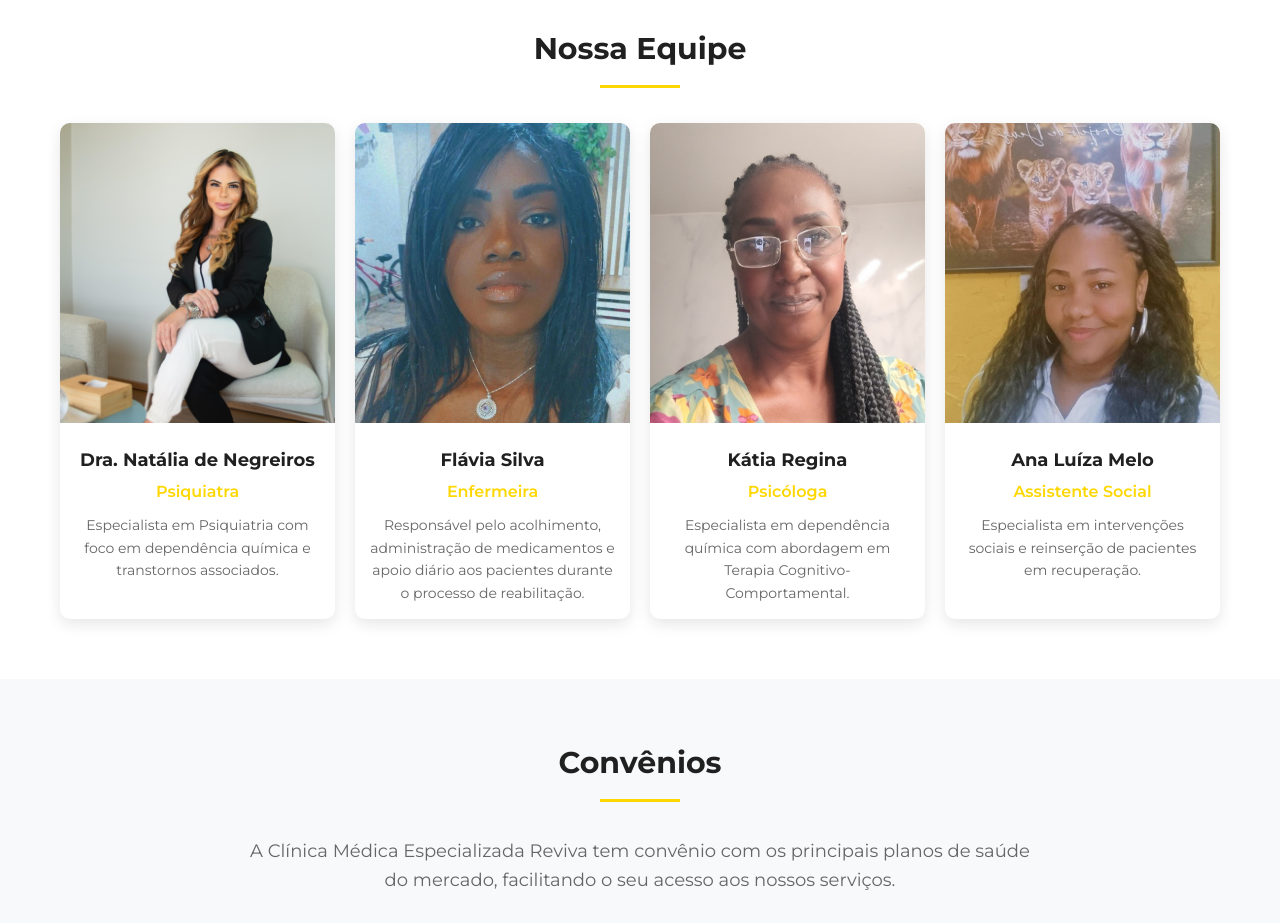
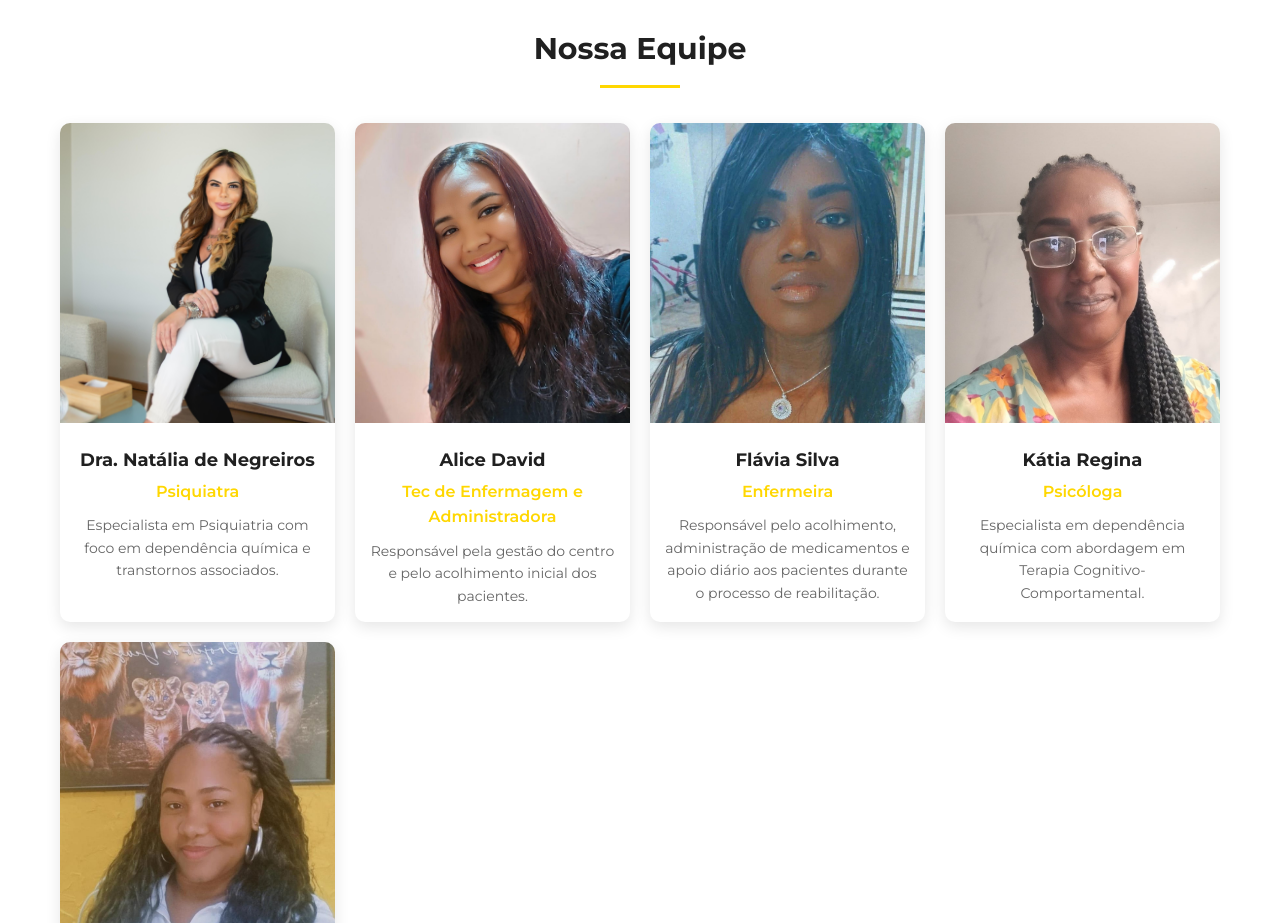
Before and after one commit to fnsdeividy/reviva, a plain HTML site: page index.html in a window 1280 px wide. Shown: the part 1820-2743 px from the top of the page. Drawn offline with Linux system fonts and the light colour scheme.

Commit message:
add alice

```diff
--- a/index.html
+++ b/index.html
@@ -147,6 +147,16 @@
                         <h3>Dra. Natália de Negreiros</h3>
                         <p class="member-title">Psiquiatra </p>
                         <p class="member-desc">Especialista em Psiquiatria com foco em dependência química e transtornos associados.</p>
+                    </div>
+                </div>
+                <div class="team-member">
+                    <div class="member-image">
+                        <img src="assets/images/alice.jpeg" alt="Luciana Costa">
+                    </div>
+                    <div class="member-info">
+                        <h3>Alice David</h3>
+                        <p class="member-title">Tec de Enfermagem e Administradora</p>
+                        <p class="member-desc">Responsável pela gestão do centro e pelo acolhimento inicial dos pacientes.</p>
                     </div>
                 </div>
                 <div class="team-member">
```
Also changed, not shown: assets/images/alice.jpeg (added).
